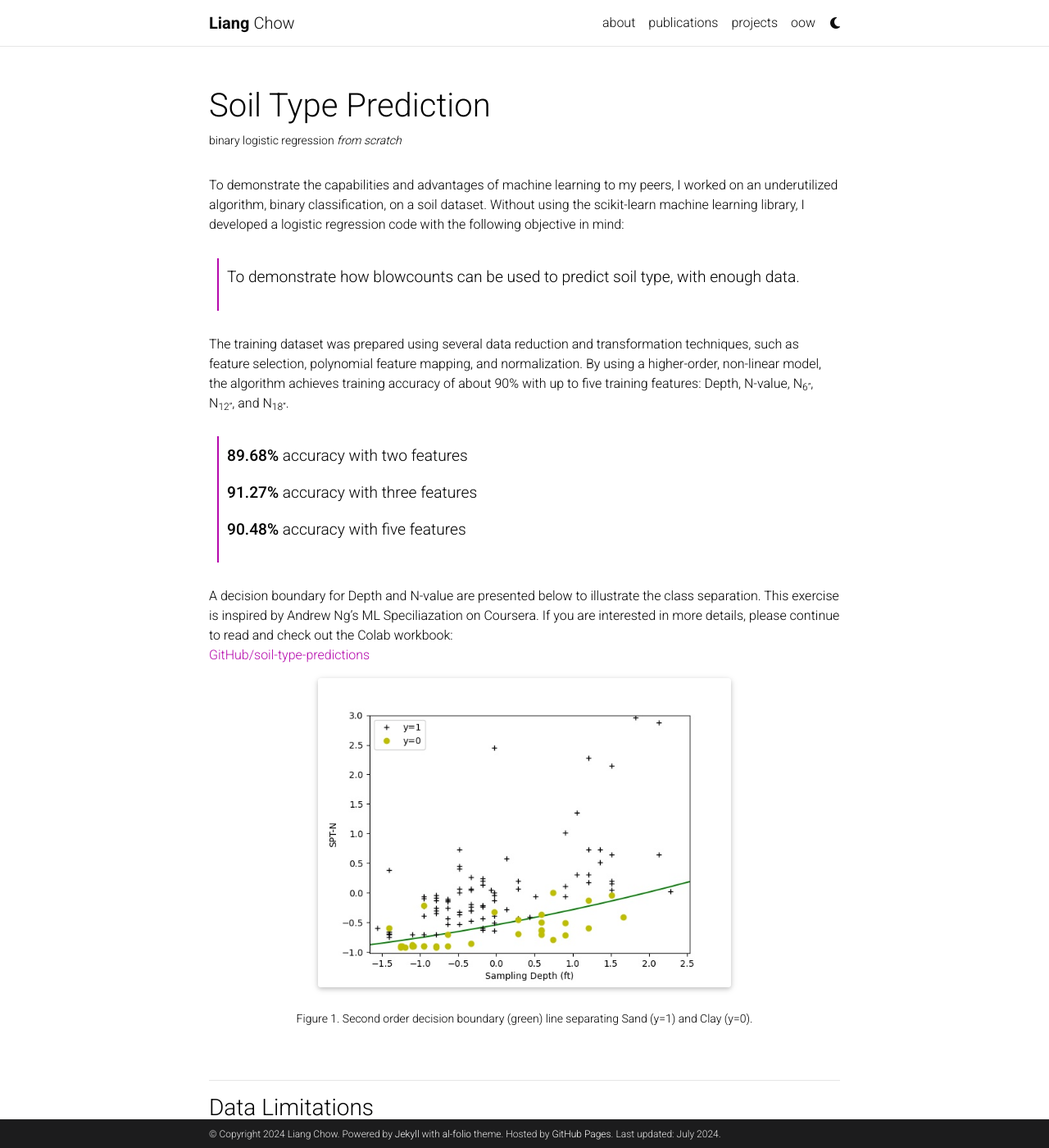
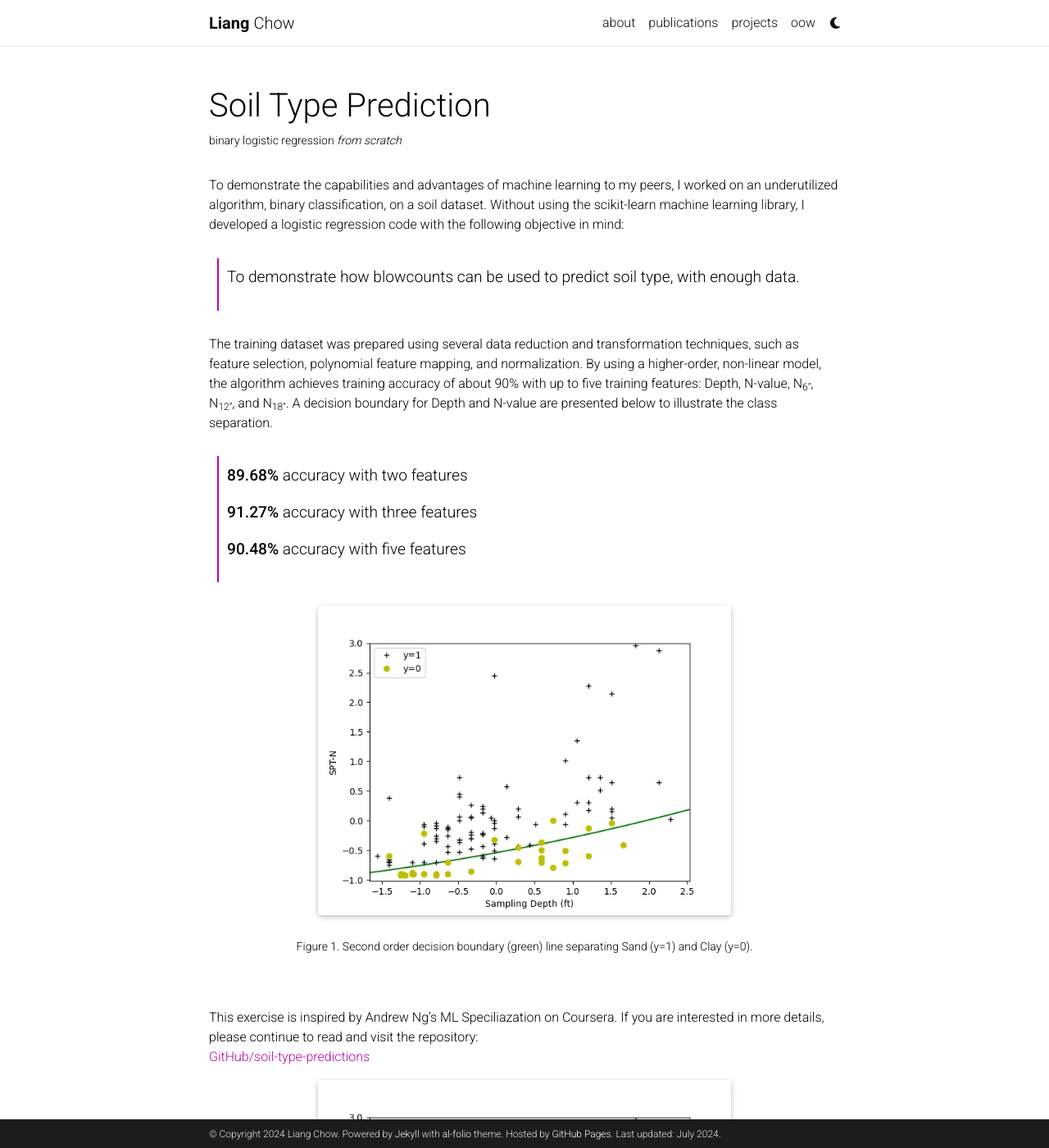
Before and after one commit to liangchow/liangchow.github.io, a Jekyll site: the page built from _projects/2_project.md, in a window 1280 px wide and 1400 px high. Shown: the whole window at 82% size. Built offline with Jekyll 4.4.1, drawn with Linux system fonts in a browser that asks for light colours; comment, search, counter and statistics services are not loaded; a style sheet for code colours, icons or effects is not loaded.

Commit message:
Update project 2

```diff
--- a/_projects/2_project.md
+++ b/_projects/2_project.md
@@ -15,7 +15,7 @@ Without using the scikit-learn machine learning library, I developed a logistic
 
 The training dataset was prepared using several data reduction and transformation techniques, such as feature selection, polynomial feature mapping, and normalization.
 By using a higher-order, non-linear model, the algorithm achieves training accuracy of about 90% with up to five training features:
-Depth, N-value, N<sub>6"</sub>, N<sub>12"</sub>, and N<sub>18"</sub>.
+Depth, N-value, N<sub>6"</sub>, N<sub>12"</sub>, and N<sub>18"</sub>. A decision boundary for Depth and N-value are presented below to illustrate the class separation.
 
 > **89.68%** accuracy with two features <br>
 >
@@ -23,8 +23,18 @@ Depth, N-value, N<sub>6"</sub>, N<sub>12"</sub>, and N<sub>18"</sub>.
 >
 > **90.48%** accuracy with five features <br>
 
-A decision boundary for Depth and N-value are presented below to illustrate the class separation. This exercise is inspired by Andrew Ng's ML Speciliazation on Coursera.
-If you are interested in more details, please continue to read and check out the Colab workbook: <br>
+<div class="row justify-content-sm-center">
+    <div class="col-sm-8 mt-3 mt-md-0">
+        {% include figure.html path="assets/img/project/soil_00_bc.jpg" class="img-fluid rounded z-depth-1" %}
+    </div>
+</div>
+<div class="caption">
+    Figure 1. Second order decision boundary (green) line separating Sand (y=1) and Clay (y=0).
+</div>
+<br>
+
+This exercise is inspired by Andrew Ng's ML Speciliazation on Coursera.
+If you are interested in more details, please continue to read and visit the repository: <br>
 [GitHub/soil-type-predictions](https://github.com/liangchow/soil-type-predictions.git)
 
 <div class="row justify-content-sm-center">
@@ -36,7 +46,6 @@ If you are interested in more details, please continue to read and check out the
     Figure 1. Second order decision boundary (green) line separating Sand (y=1) and Clay (y=0).
 </div>
 <br>
-
 
 ***
 
```
